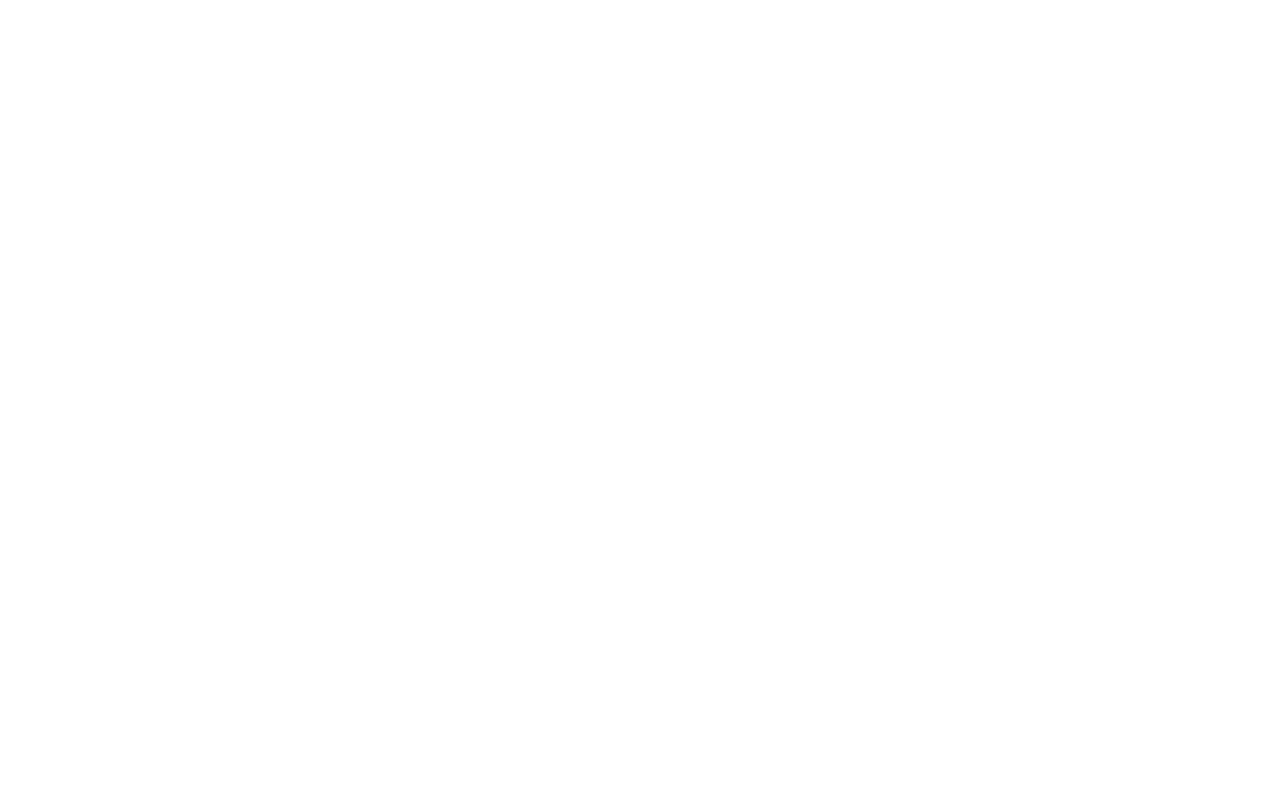
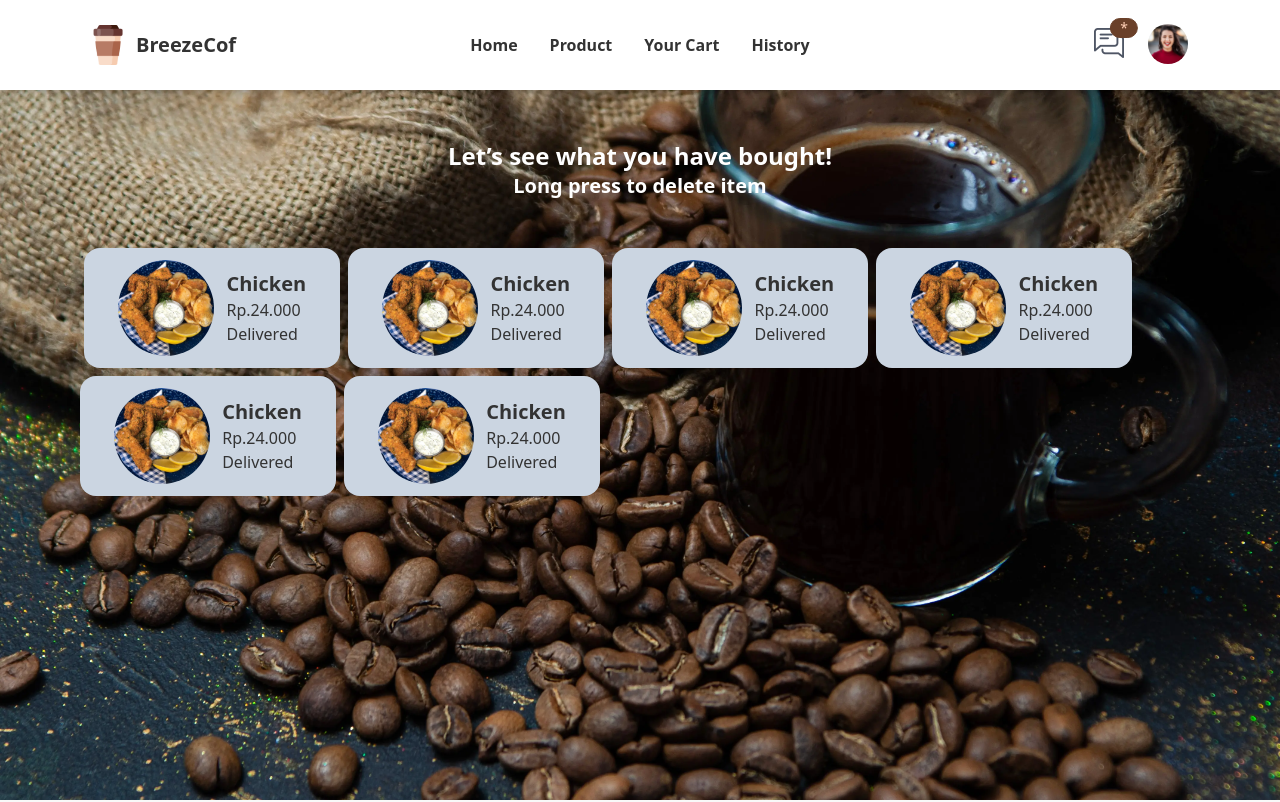
Before and after one commit to firmansubagjaa/breezecof_fe, a React (Create React App) app: page /history in a window 1280 px wide. Before the commit this address had no page. Shown: the top 802 px of the page. Built offline with nearby package versions, Linux system fonts and the light colour scheme; sample sign-in values are in the browser's storage.

Commit message:
feat: create page for history

```diff
--- a/src/App.js
+++ b/src/App.js
@@ -10,6 +10,7 @@
 import ProtectedRoute from "./routes/ProtectedRoute";
 import AddProduct from "./pages/admin/addproduct";
 import Cart from "./pages/cart";
+import History from "./pages/history";
 // import Belajar from "./components/"
 
 function App() {
@@ -34,6 +35,11 @@
               <Cart />
             </ProtectedRoute>
           } />
+          <Route path="/history" element={
+            <ProtectedRoute>
+              <History />
+            </ProtectedRoute>
+          } />
         </Routes>
       </HelmetProvider>
 
--- a/src/components/card/BannerCard.js
+++ b/src/components/card/BannerCard.js
@@ -1,5 +1,7 @@
 import React from "react";
 import userIcon from '../../assets/svg/Icon/user.svg'
+import locationIcon from '../../assets/svg/Icon/location.svg'
+import costumerIcon from '../../assets/svg/Icon/love.svg'
 
 export default function BannerCard() {
   return (
@@ -16,17 +18,17 @@
                 </div>
               </div>
               <div className="mr-3 my-5 lg:my-0 flex lg:border-x-2 lg:border-solid lg:border-gray-200 px-0 lg:px-36">
-                <img src={userIcon} alt="user" className="mr-3" />
+                <img src={locationIcon} alt="user" className="mr-3" />
                 <div>
-                  <h2 className="font-bold">90+</h2>
-                  <p>Staff</p>
+                  <h2 className="font-bold">30+</h2>
+                  <p>Store</p>
                 </div>
               </div>
               <div className="mr-3 flex">
-                <img src={userIcon} alt="user" className="mr-3" />
+                <img src={costumerIcon} alt="user" className="mr-3 p-4 bg-primary rounded-full" />
                 <div>
-                  <h2 className="font-bold">90+</h2>
-                  <p>Staff</p>
+                  <h2 className="font-bold">800+</h2>
+                  <p>Customer</p>
                 </div>
               </div>
 
--- a/src/components/card/ProductCard.js
+++ b/src/components/card/ProductCard.js
@@ -8,9 +8,9 @@
           <div className="card w-full bg-base-100 shadow-xl">
             <div className="card-body">
               <div className="flex flex-col md:flex-row justify-between items-center">
-                <div>
+                <div className="">
                   <h2 className="font-bold text-3xl">Check our promo <br /> today!</h2>
-                  <p>Let's see the deals and pick yours!</p>
+                  <p className="my-5">Let's see the deals and pick yours!</p>
                 </div>
                 <div>
                   <button className="btn btn-primary btn-wide shadow-2xl shadow-primary">See Promo</button>
--- a/src/components/navbar/index.js
+++ b/src/components/navbar/index.js
@@ -81,7 +81,7 @@
                     <Link to="/cart">Your Cart</Link>
                   </li>
                   <li>
-                    <Link to="/">History</Link>
+                    <Link to="/history">History</Link>
                   </li>
                 </ul>
               </div>
@@ -106,7 +106,7 @@
                   <Link to={"/cart"} className="font-bold">Your Cart</Link>
                 </li>
                 <li>
-                  <Link className="font-bold">History</Link>
+                  <Link to={"/history"} className="font-bold">History</Link>
                 </li>
               </ul>
             </div>
--- /dev/null
+++ b/src/pages/history/History.js
@@ -0,0 +1,44 @@
+import React from 'react'
+import { Link } from 'react-router-dom'
+import DefaultTemp from '../../templates/DefaultTemp'
+import backgroundHistory from '../../assets/webp/historyBackground.webp'
+
+
+export default function HistorySection() {
+  return (
+    <DefaultTemp title="History">
+      <div className='bg-cover flex mb-20 h-screen' style={{ backgroundImage: `url(${backgroundHistory})` }}>
+        <div className="container">
+          {/* flex */}
+          <div className='flex flex-col items-center justify-end text-center h-40 w-full my-10'>
+            <h1 className='font-extrabold text-white text-2xl'>Let’s see what you have bought!</h1>
+            <p className='font-bold text-white text-xl'>Long press to delete item</p>
+          </div>
+
+          {/* card */}
+          <div className="flex flex-wrap">
+            .{[1, 2, 3, 4, 5, 6].map(() => {
+              return (
+                <>
+                  <div className="card mr-2 mt-2 w-64 bg-slate-300 p-3">
+                    <div className="flex jus justify-center items-center">
+                      <div>
+                        <img src={require('../../assets/png/chicken.png')} alt="history" className='rounded-full h-24 w-24' />
+                      </div>
+                      <div className='ml-3'>
+                        <h4 className='font-bold text-xl'>Chicken</h4>
+                        <p>Rp.24.000</p>
+                        <p>Delivered</p>
+                      </div>
+                    </div>
+                  </div>
+                </>
+              )
+            })}
+          </div>
+          {/* end */}
+        </div>
+      </div>
+    </DefaultTemp>
+  )
+}
--- /dev/null
+++ b/src/pages/history/index.js
@@ -0,0 +1,14 @@
+import React from 'react'
+import Navbar from '../../components/navbar'
+import Footer from "../../components/footer";
+import HistorySection from './History';
+
+export default function History() {
+  return (
+    <>
+      <Navbar />
+      <HistorySection />
+      <Footer />
+    </>
+  )
+}
--- a/src/pages/home/Hero.js
+++ b/src/pages/home/Hero.js
@@ -1,15 +1,17 @@
-import React from "react";
+import React, { useEffect, useState } from "react";
 import Navbar from "../../components/navbar";
 import HeroBanner from "../../assets/png/herobanner2.jpg";
 import { Link } from "react-router-dom";
 
 export default function Hero() {
+
   return (
-    <div className="w-full h-full bg-fixed lg:h-screen" style={{ backgroundImage: `url(${HeroBanner})`, backgroundRepeat: "no-repeat", backgroundSize: "cover", backgroundPosition: "center" }}>
+    <div className="w-full bg-fixed h-screen lg:h-screen" style={{ backgroundImage: `url(${HeroBanner})`, backgroundRepeat: "no-repeat", backgroundSize: "cover", backgroundPosition: "center" }}>
       <Navbar />
       <div className="container">
         <div className="flex flex-wrap justify-between pt-[7rem]">
           <div className="text-white font-bold">
+            {/* {greeting ? greeting() : ""} */}
             <h1 className="text-5xl leading-tight">
               Start Your Day with <br /> Coffee and Good Meals
             </h1>
@@ -17,17 +19,16 @@
               We provide high quality beans, good taste, and healthy <br /> meals made by love just for you. Start your day with us <br /> for a bigger smile!
             </h2>
             <Link to="/product">
-              <button className="btn btn-primary btn-wide font-bold shadow-2xl btn-primary">Get Started</button>
+              <button className="btn btn-primary btn-block lg:btn-wide font-bold shadow-2xl">Get Started</button>
             </Link>
           </div>
           <div>
-            {/* <form className="input-group">
-              <svg xmlns="http://www.w3.org/2000/svg" className="h-6 w-6" fill="none" viewBox="0 0 24 24" stroke="currentColor"><path strokeLinecap="round" strokeLinejoin="round" strokeWidth="2" d="M21 21l-6-6m2-5a7 7 0 11-14 0 7 7 0 0114 0z" /></svg>
+            {/* <form className="w-screen flex justify-center items-center">
               <input type="text" placeholder="Search" className="input w-64 rounded-full mt-5 lg:mt-0" />
             </form> */}
             <div className="form-control">
-              <div className="input-group shadow-2xl">
-                <button className="btn btn-square btn-primary">
+              <div className="input-group shadow-2xl mt-5">
+                <button className="btn btn-square btn-primary ">
                   <svg xmlns="http://www.w3.org/2000/svg" className="h-6 w-6" fill="none" viewBox="0 0 24 24" stroke="currentColor"><path strokeLinecap="round" strokeLinejoin="round" strokeWidth="2" d="M21 21l-6-6m2-5a7 7 0 11-14 0 7 7 0 0114 0z" /></svg>
                 </button>
                 <input type="text" placeholder="Search…" className="input input-bordered rounded-full" />
```
Also changed, not shown: src/assets/svg/Icon/love.svg (added), src/assets/webp/historyBackground.webp (added).
